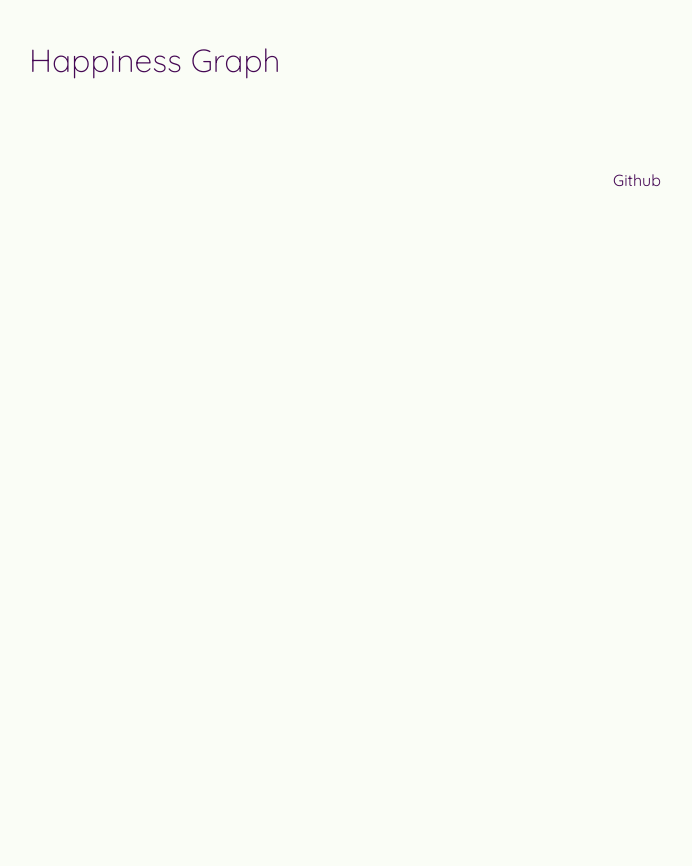
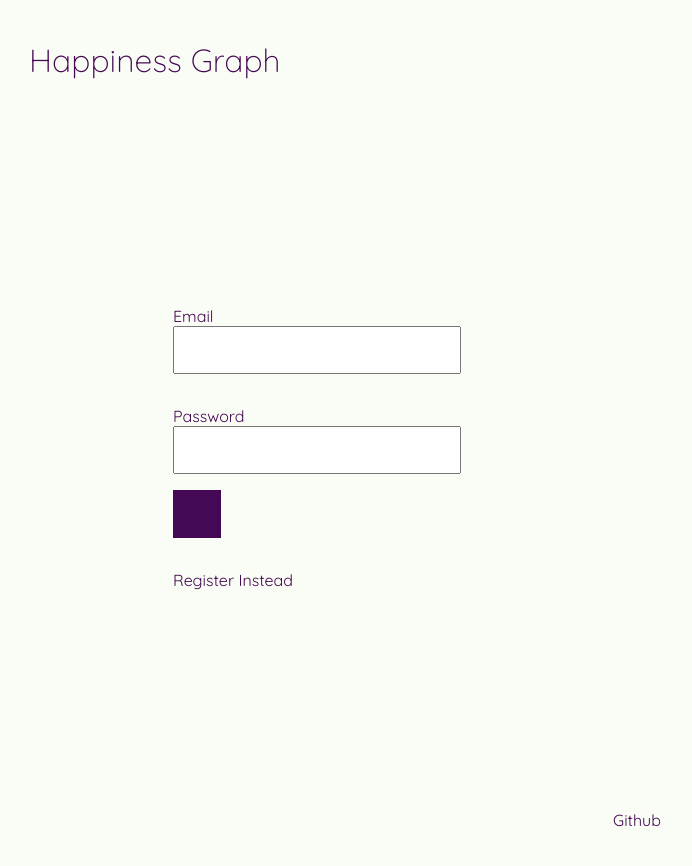
Before and after one commit to Mert18/happiness-record-client, a Next.js app: page /login in a window 1280 px wide. Shown: the top 866 px of the page, without its empty margins (3-695 px from the left). Before the commit the page ends 800 px from the top, so only its background shows below. Built offline with nearby package versions, Linux system fonts and the light colour scheme.

Commit message:
login page form

```diff
--- a/pages/login/index.tsx
+++ b/pages/login/index.tsx
@@ -1,8 +1,46 @@
 import type { NextPage } from 'next'
-import classes from './Login.module.css'
+import classes from '../register/Register.module.css'
+import Head from 'next/head'
+import Link from 'next/link'
+import { useState } from 'react'
 
 const Login: NextPage = () => {
-  return <div className={classes.login}></div>
+  const [email, setEmail] = useState('')
+  const [password, setPassword] = useState('')
+  return (
+    <div className={classes.register}>
+      <Head>
+        <title>Happiness Record - Login Page</title>
+        <meta name="description" content="Happiness Record Login Page" />
+      </Head>
+
+      <div className={classes.register__form}>
+        <form className={classes.form}>
+          <div className={classes.inputs}>
+            <label htmlFor="email">Email</label>
+            <input
+              type="text"
+              id="email"
+              onChange={(e) => setEmail(e.target.value)}
+            />
+          </div>
+
+          <div className={classes.inputs}>
+            <label htmlFor="password">Password</label>
+            <input
+              type="password"
+              id="password"
+              onChange={(e) => setPassword(e.target.value)}
+            />
+          </div>
+
+          <button></button>
+          <Link href="/register">Register Instead</Link>
+        </form>
+      </div>
+      <div className={classes.register__ills}></div>
+    </div>
+  )
 }
 
 export default Login
--- a/pages/register/Register.module.css
+++ b/pages/register/Register.module.css
@@ -11,6 +11,11 @@
   display: flex;
   justify-content: center;
   align-items: center;
+}
+
+.register__form form {
+  display: flex;
+  flex-direction: column;
 }
 
 .register__form form .inputs {
@@ -47,6 +52,20 @@
   cursor: pointer;
 }
 
+.register__form form a {
+  margin-top: 2rem;
+  text-decoration: none;
+  color: var(--color-purple);
+  transition: all 0.4s ease;
+}
+
+.register__form form a:hover {
+  cursor: pointer;
+  color: var(--color-purple-light);
+  transition: all 0.4s ease;
+}
+
 .register__ills {
   grid-area: ills;
+  min-height: 70vh;
 }
--- a/pages/register/index.tsx
+++ b/pages/register/index.tsx
@@ -2,6 +2,7 @@ import type { NextPage } from 'next'
 import classes from './Register.module.css'
 import { useState } from 'react'
 import Head from 'next/head'
+import Link from 'next/link'
 
 const Register: NextPage = () => {
   const [name, setName] = useState('')
@@ -54,6 +55,7 @@ const Register: NextPage = () => {
           </div>
 
           <button></button>
+          <Link href="/login">Login Instead</Link>
         </form>
       </div>
       <div className={classes.register__ills}></div>
```
